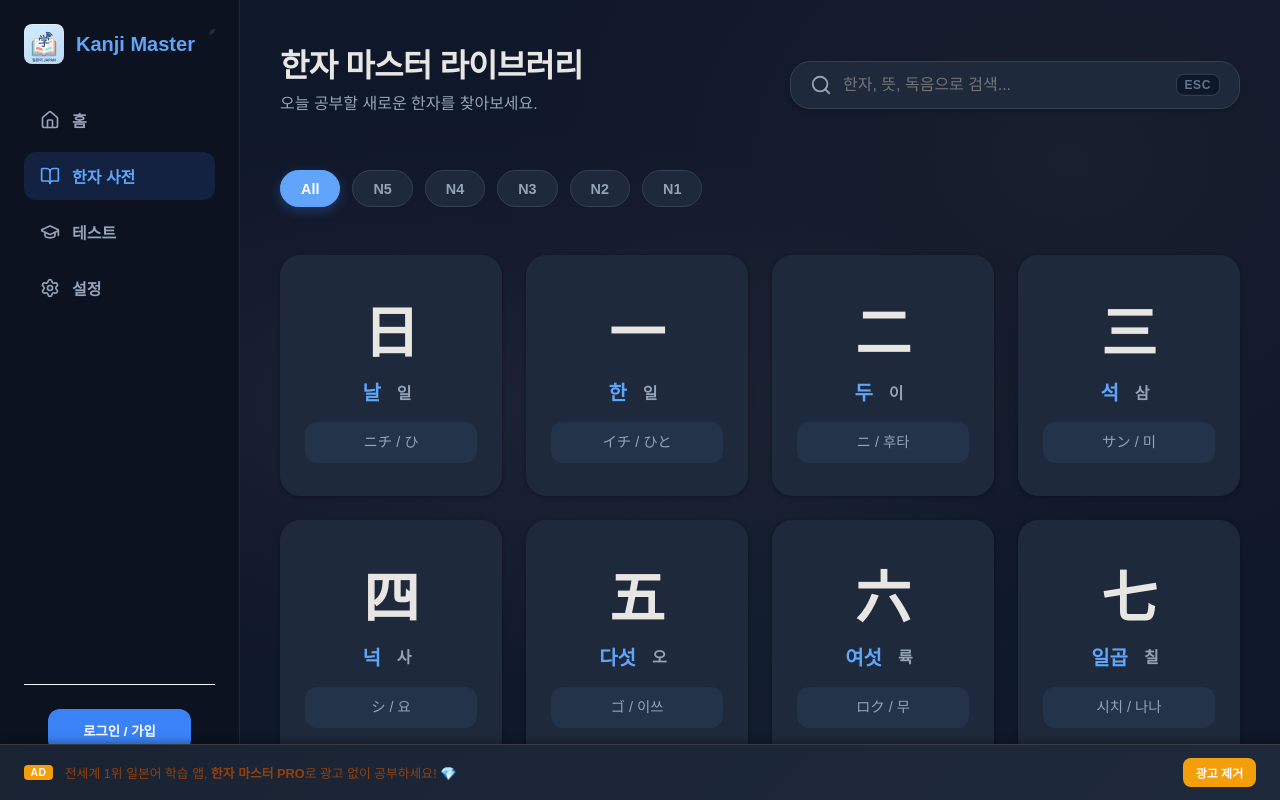
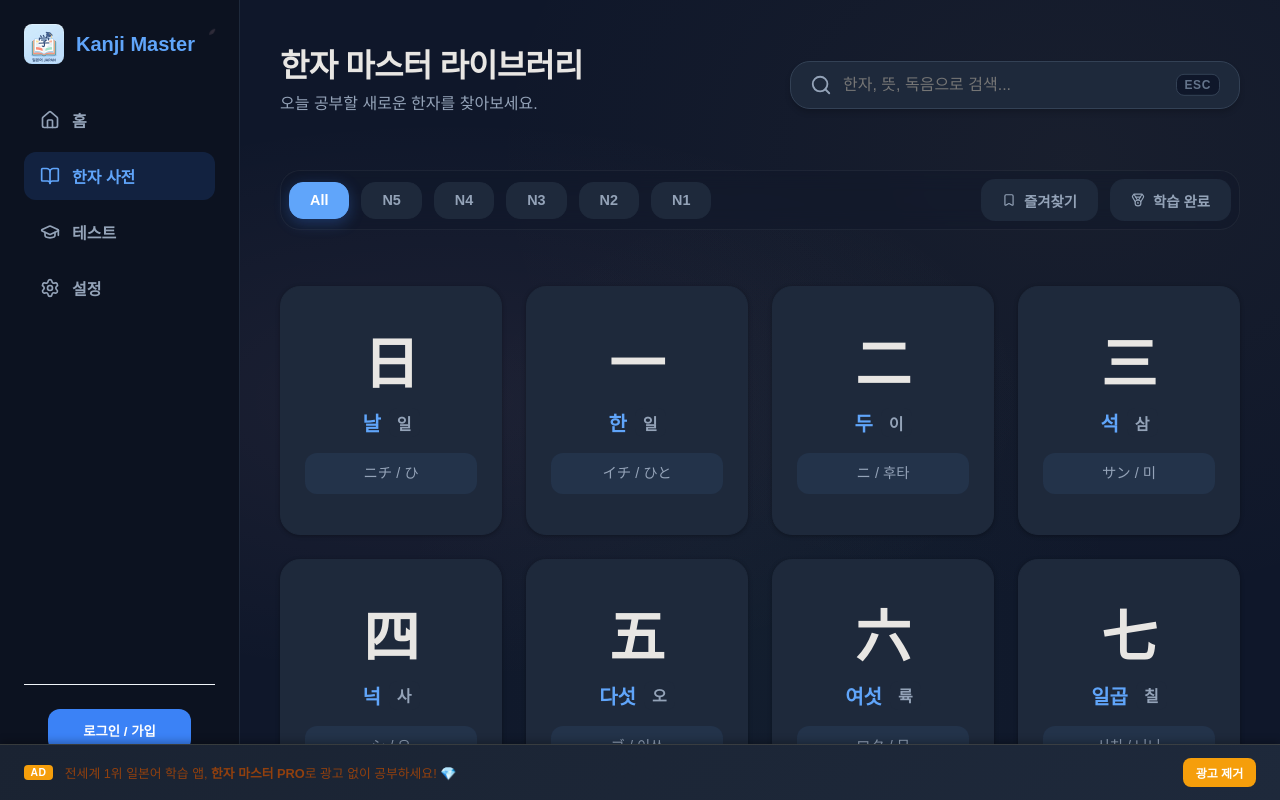
Before and after one commit to songkong72/kanji-master-jp, a React (Vite) app: page / in a window 1280 px wide. Both pictures are taken after a click on the element "한자 사전". Built offline with nearby package versions, Linux system fonts and the light colour scheme; a web font is replaced by a local one.

Commit message:
feat: 즐겨찾기(북마크) 및 학습 완료 전용 필터 기능 추가 및 UI/UX 강화

```diff
--- a/src/App.tsx
+++ b/src/App.tsx
@@ -156,11 +156,18 @@ export default function App() {
   // Filtered kanji
   const filteredKanji = useMemo(() => {
     return typedKanjiData.filter(item => {
-      const matchesSearch = item.kanji.includes(searchQuery) || item.meaning.includes(searchQuery)
-      const matchesCategory = selectedCategory === 'All' || item.category === selectedCategory
-      return matchesSearch && matchesCategory
+      const matchesSearch = item.kanji.includes(searchQuery) ||
+        item.meaning.includes(searchQuery) ||
+        item.on_reading.includes(searchQuery) ||
+        item.kun_reading.includes(searchQuery)
+
+      if (selectedCategory === 'All') return matchesSearch
+      if (selectedCategory === 'Bookmarks') return matchesSearch && bookmarkedIds.includes(item.id)
+      if (selectedCategory === 'Completed') return matchesSearch && memorizedIds.includes(item.id)
+
+      return matchesSearch && item.category === selectedCategory
     })
-  }, [searchQuery, selectedCategory])
+  }, [searchQuery, selectedCategory, bookmarkedIds, memorizedIds])
 
   // Navigation
   const goToDetail = (kanji: Kanji) => {
@@ -604,7 +611,10 @@ export default function App() {
                       >
                         <div className="recent-kanji">{k.kanji}</div>
                         <div className="recent-meaning">{k.meaning.split(' ')[1]}</div>
-                        {memorizedIds.includes(k.id) && <CheckCircle2 size={12} color="#10B981" style={{ position: 'absolute', top: 5, right: 5 }} />}
+                        <div style={{ position: 'absolute', top: 5, right: 5, display: 'flex', gap: '2px' }}>
+                          {memorizedIds.includes(k.id) && <CheckCircle2 size={12} color="#10B981" />}
+                          {bookmarkedIds.includes(k.id) && <Bookmark size={12} color="var(--japan-vermilion)" fill="var(--japan-vermilion)" />}
+                        </div>
                       </motion.div>
                     ))}
                   </div>
@@ -637,6 +647,7 @@ export default function App() {
                   </div>
                 </div>
                 <div className="category-filter">
+                  <div className="filter-group">
                     {['All', 'N5', 'N4', 'N3', 'N2', 'N1'].map(cat => (
                       <button
                         key={cat}
@@ -646,6 +657,21 @@ export default function App() {
                         {cat}
                       </button>
                     ))}
+                  </div>
+                  <div className="filter-group-special">
+                    <button
+                      className={`filter-chip special bookmark ${selectedCategory === 'Bookmarks' ? 'active' : ''}`}
+                      onClick={() => setSelectedCategory('Bookmarks')}
+                    >
+                      <Bookmark size={14} /> 즐겨찾기
+                    </button>
+                    <button
+                      className={`filter-chip special completed ${selectedCategory === 'Completed' ? 'active' : ''}`}
+                      onClick={() => setSelectedCategory('Completed')}
+                    >
+                      <Medal size={14} /> 학습 완료
+                    </button>
+                  </div>
                 </div>
 
                 <div className="kanji-grid">
@@ -662,7 +688,10 @@ export default function App() {
                         <span className="item-sound-text">{k.meaning.split(' ')[1]}</span>
                       </div>
                       <div className="item-readings">{k.on_reading} / {k.kun_reading}</div>
-                      {memorizedIds.includes(k.id) && <CheckCircle2 size={16} color="#10B981" style={{ marginTop: '0.5rem' }} />}
+                      <div style={{ marginTop: '0.5rem', display: 'flex', gap: '0.5rem', justifyContent: 'center' }}>
+                        {memorizedIds.includes(k.id) && <CheckCircle2 size={16} color="#10B981" />}
+                        {bookmarkedIds.includes(k.id) && <Bookmark size={16} color="var(--japan-vermilion)" fill="var(--japan-vermilion)" />}
+                      </div>
                     </motion.div>
                   ))}
                 </div>
--- a/src/index.css
+++ b/src/index.css
@@ -632,33 +632,77 @@ body {
 /* Category Filter */
 .category-filter {
   display: flex;
+  justify-content: space-between;
+  align-items: center;
+  gap: 1.5rem;
+  margin-bottom: 2.5rem;
+  padding: 0.5rem;
+  background: rgba(15, 23, 42, 0.4);
+  border-radius: 20px;
+  backdrop-filter: blur(10px);
+  border: 1px solid rgba(255, 255, 255, 0.05);
+}
+
+.filter-group,
+.filter-group-special {
+  display: flex;
   gap: 0.75rem;
-  margin-bottom: 2rem;
-  flex-wrap: wrap;
 }
 
 .filter-chip {
   padding: 0.6rem 1.25rem;
-  border-radius: 30px;
+  border-radius: 14px;
   background: var(--bg-card);
-  border: 1px solid #334155;
-  color: #94A3B8;
+  border: 1px solid var(--border-color);
+  color: var(--text-muted);
+  font-size: 0.9rem;
   font-weight: 700;
   cursor: pointer;
-  transition: all 0.2s;
-  font-size: 0.9rem;
+  transition: all 0.3s cubic-bezier(0.4, 0, 0.2, 1);
+  display: flex;
+  align-items: center;
+  gap: 0.5rem;
 }
 
 .filter-chip:hover {
-  background: #334155;
-  color: #E2E8F0;
+  background: var(--secondary-blue);
+  border-color: var(--primary-blue);
+  color: white;
+  transform: translateY(-2px);
 }
 
 .filter-chip.active {
   background: var(--primary-blue);
+  color: white;
   border-color: var(--primary-blue);
-  color: white;
-  box-shadow: 0 4px 12px rgba(59, 130, 246, 0.3);
+  box-shadow: 0 4px 15px rgba(59, 130, 246, 0.3);
+}
+
+.filter-chip.special {
+  border-style: dashed;
+}
+
+.filter-chip.special.bookmark.active {
+  background: var(--japan-vermilion);
+  border-color: var(--japan-vermilion);
+  box-shadow: 0 4px 15px rgba(188, 54, 45, 0.3);
+}
+
+.filter-chip.special.completed.active {
+  background: var(--japan-gold);
+  border-color: var(--japan-gold);
+  box-shadow: 0 4px 15px rgba(212, 184, 118, 0.3);
+  color: #1A2332;
+}
+
+.filter-chip.special.bookmark:hover {
+  border-color: var(--japan-vermilion);
+  color: var(--japan-vermilion);
+}
+
+.filter-chip.special.completed:hover {
+  border-color: var(--japan-gold);
+  color: var(--japan-gold);
 }
 
 /* Library View */
```
Lines whose indentation alone changed are shown as unchanged.
